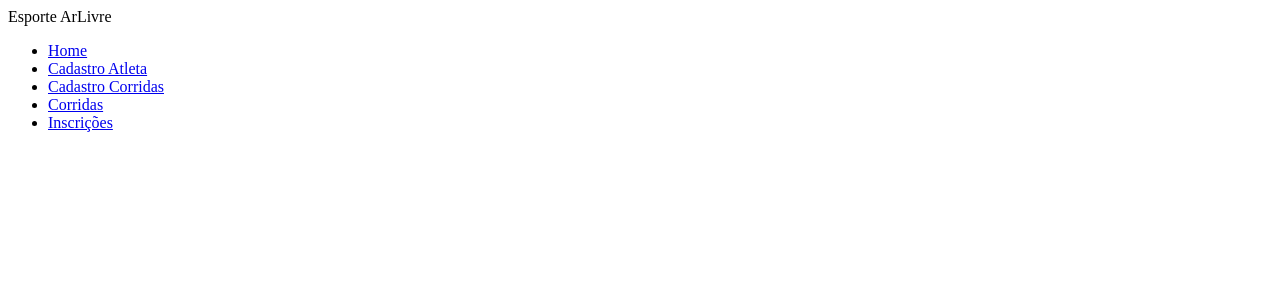
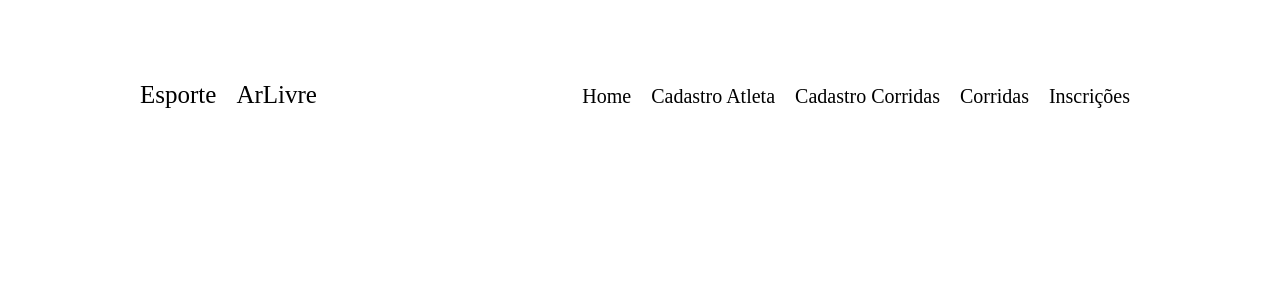
Before and after one commit to alifrebat-docente/esporte_arlivre_qpr210.001, an Angular app: page / in a window 1280 px wide. Shown: the top 300 px of the page. Built offline with nearby package versions, Linux system fonts and the light colour scheme.

Commit message:
Formatado o  MenuComponent

```diff
--- a/src/app/component/menu-component/menu-component.css
+++ b/src/app/component/menu-component/menu-component.css
@@ -0,0 +1,55 @@
+#cabecalho,
+#ul-menu,
+#logo {
+    display: flex;
+    align-items: center;
+}
+
+#ul-menu,
+#logo {
+    height: 100%;
+}
+
+#cabecalho {
+    width: 1000px;
+    height: 100px;
+    margin: 20px auto;
+    padding: 25px;
+    background-color: var(--cor-primaria);
+    justify-content: space-between;
+    color: var(--branca);
+}
+
+#logo, #menu {
+    width: 30%;
+    font-size: 25px;
+}
+
+#titulo-logo {
+    color: var(--botao02);
+    border: 1px solid var(--botao02);
+    margin: 0px 10px;
+    padding: 0px 10px;
+}
+
+#menu{
+    width: 70%;
+}
+
+#ul-menu {
+    list-style: none;
+    justify-content: right;
+}
+
+.lnk-menu {
+    color: var(--branca);
+    text-decoration: none;
+    margin: 0px 10px;
+    transition: 0.5s ease;
+    font-size: 20px;
+}
+
+.lnk-menu:hover{
+    opacity: 0.5;
+
+}
```
